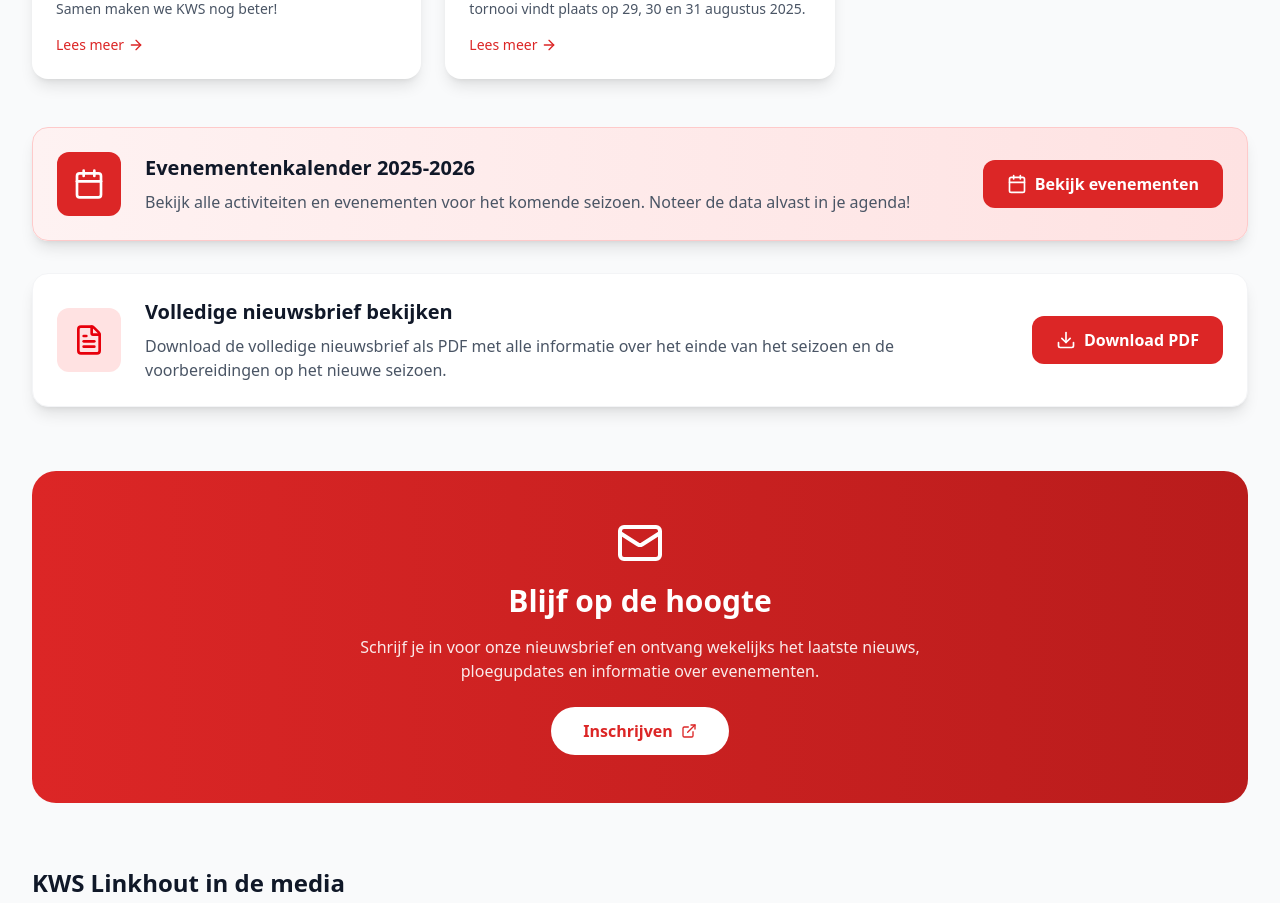
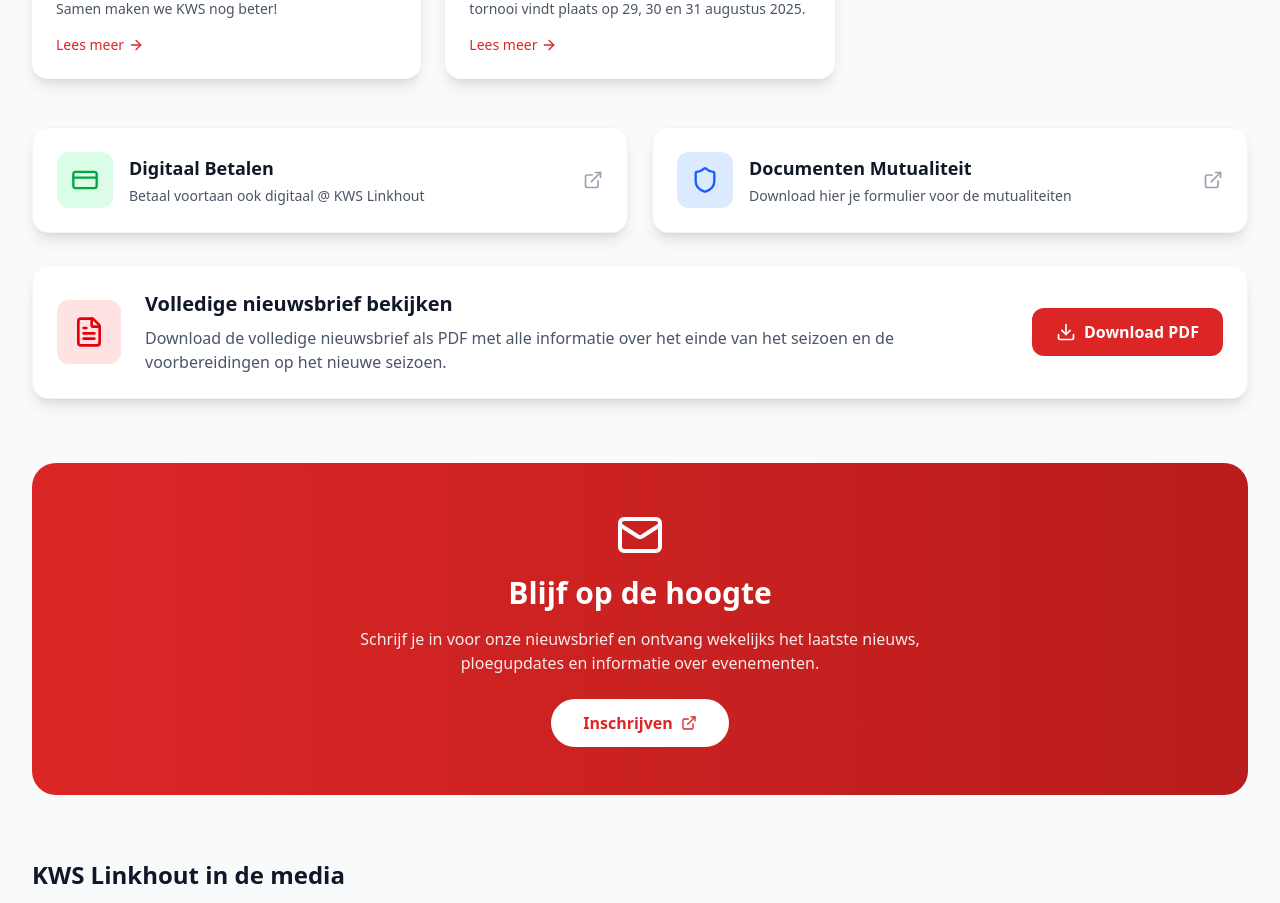
Before and after one commit to Xantar-86/kws-linkhout, a Next.js app: page /nieuws in a window 1280 px wide. Shown: the part 1820-2723 px from the top of the page. Built offline with nearby package versions, Linux system fonts and the light colour scheme.

Commit message:
Vervang events door digitaal-betalen en documenten-mutualiteit op nieuws pagina

```diff
--- a/src/app/nieuws/page.tsx
+++ b/src/app/nieuws/page.tsx
@@ -2,7 +2,7 @@
 
 import { useState } from "react";
 import { motion } from "framer-motion";
-import { Newspaper, Mail, ExternalLink, FileText, Download, Calendar } from "lucide-react";
+import { Newspaper, Mail, ExternalLink, FileText, Download, CreditCard, Shield } from "lucide-react";
 import Link from "next/link";
 import { newsArticles, getFeaturedArticle, getRecentArticles } from "@/lib/news";
 import { pressArticles } from "@/lib/press";
@@ -71,34 +71,57 @@ export default function NewsPage() {
             ))}
           </div>
 
-          {/* Evenementenkalender CTA */}
+          {/* Quick Links - Digitaal Betalen & Documenten Mutualiteit */}
+          <div className="grid grid-cols-1 md:grid-cols-2 gap-6 mb-8">
+            <Link href="/digitaal-betalen">
               <motion.div
                 initial={{ opacity: 0, y: 20 }}
                 whileInView={{ opacity: 1, y: 0 }}
                 viewport={{ once: true }}
-            className="mb-8 bg-gradient-to-r from-primary-50 to-primary-100 rounded-2xl p-6 shadow-lg border border-primary-200"
+                className="bg-white rounded-2xl p-6 shadow-lg border border-gray-100 hover:shadow-xl transition-all duration-300 hover:-translate-y-1 cursor-pointer h-full"
               >
-            <div className="flex flex-col md:flex-row items-center gap-6">
-              <div className="w-16 h-16 bg-primary rounded-xl flex items-center justify-center flex-shrink-0">
-                <Calendar className="w-8 h-8 text-white" />
+                <div className="flex items-center gap-4">
+                  <div className="w-14 h-14 bg-green-100 rounded-xl flex items-center justify-center flex-shrink-0">
+                    <CreditCard className="w-7 h-7 text-green-600" />
                   </div>
-              <div className="flex-1 text-center md:text-left">
-                <h3 className="text-xl font-bold text-gray-900 mb-2">
-                  Evenementenkalender 2025-2026
+                  <div className="flex-1">
+                    <h3 className="text-lg font-bold text-gray-900 mb-1">
+                      Digitaal Betalen
                     </h3>
-                <p className="text-gray-600">
-                  Bekijk alle activiteiten en evenementen voor het komende seizoen. Noteer de data alvast in je agenda!
+                    <p className="text-gray-600 text-sm">
+                      Betaal voortaan ook digitaal @ KWS Linkhout
                     </p>
                   </div>
-              <Link
-                href="/nieuws/events"
-                className="flex items-center gap-2 bg-primary text-white px-6 py-3 rounded-xl font-semibold hover:bg-primary-700 transition-colors whitespace-nowrap"
+                  <ExternalLink className="w-5 h-5 text-gray-400" />
+                </div>
+              </motion.div>
+            </Link>
+
+            <Link href="/documenten-mutualiteit">
+              <motion.div
+                initial={{ opacity: 0, y: 20 }}
+                whileInView={{ opacity: 1, y: 0 }}
+                viewport={{ once: true }}
+                transition={{ delay: 0.1 }}
+                className="bg-white rounded-2xl p-6 shadow-lg border border-gray-100 hover:shadow-xl transition-all duration-300 hover:-translate-y-1 cursor-pointer h-full"
               >
-                <Calendar className="w-5 h-5" />
-                Bekijk evenementen
+                <div className="flex items-center gap-4">
+                  <div className="w-14 h-14 bg-blue-100 rounded-xl flex items-center justify-center flex-shrink-0">
+                    <Shield className="w-7 h-7 text-blue-600" />
+                  </div>
+                  <div className="flex-1">
+                    <h3 className="text-lg font-bold text-gray-900 mb-1">
+                      Documenten Mutualiteit
+                    </h3>
+                    <p className="text-gray-600 text-sm">
+                      Download hier je formulier voor de mutualiteiten
+                    </p>
+                  </div>
+                  <ExternalLink className="w-5 h-5 text-gray-400" />
+                </div>
+              </motion.div>
             </Link>
           </div>
-          </motion.div>
 
           {/* Volledige Nieuwsbrief PDF */}
           <motion.div
```
Lines whose indentation alone changed are shown as unchanged.
